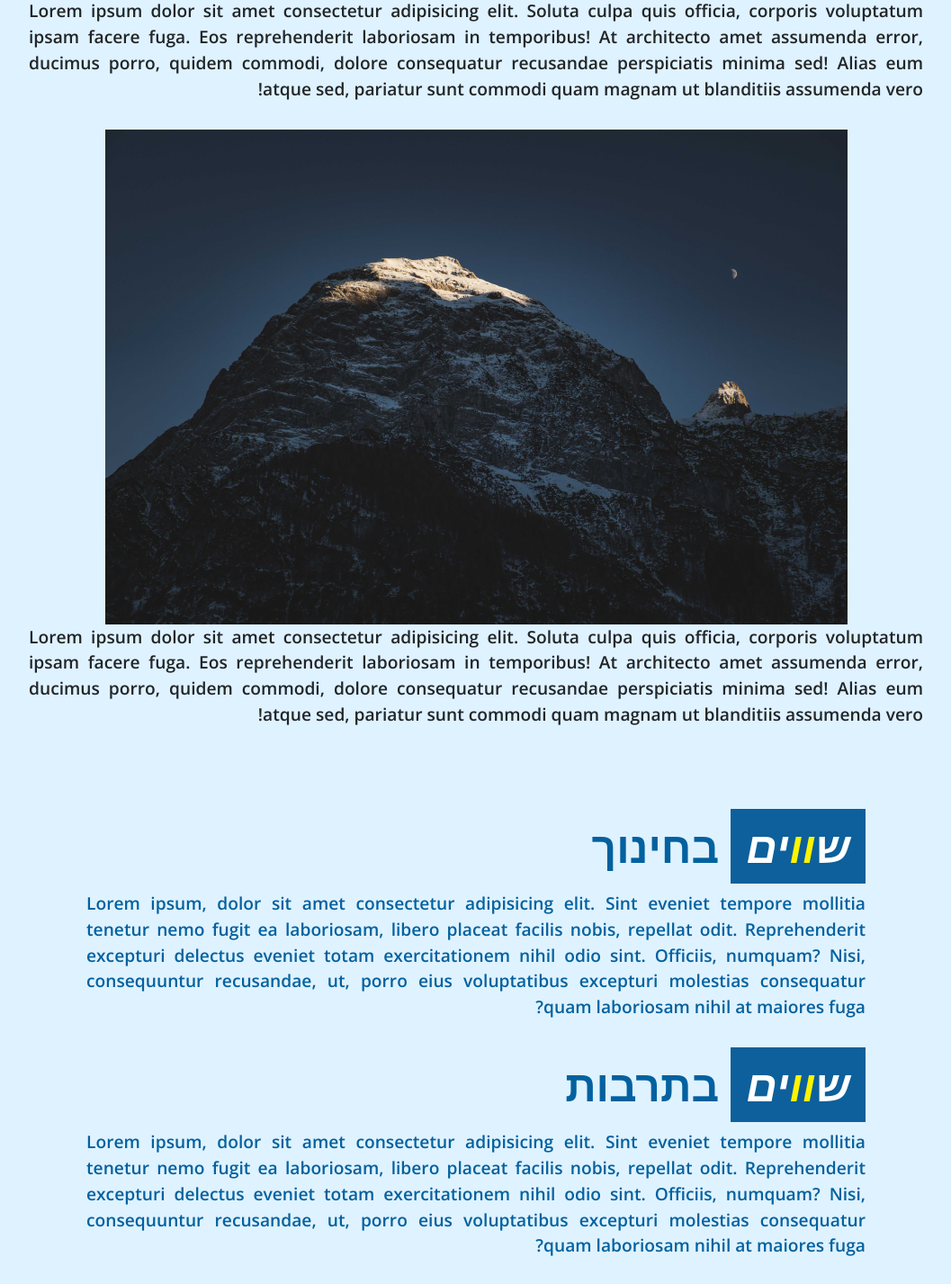
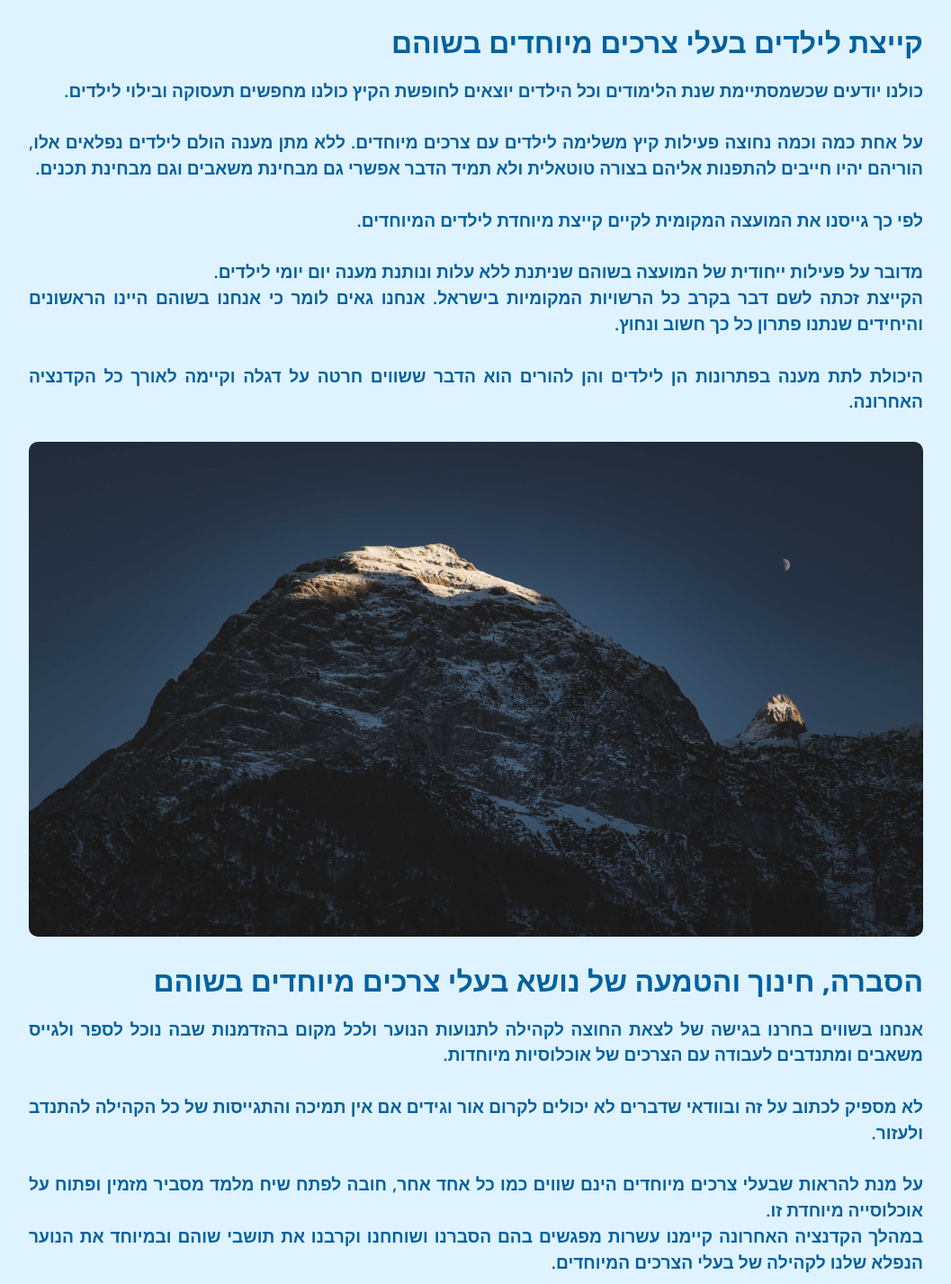
Before and after one commit to GuySha123/shavim, a React (Vite) app: page / in a window 1280 px wide. Shown: the part 8497-9924 px from the top of the page at 90% size, without its empty margins (111-1168 px from the left). Built offline with nearby package versions, Linux system fonts and the light colour scheme; the HTML template or start-up script is replaced by a standard one.

Commit message:
added content to the party's action

```diff
--- a/src/components/layouts/footer/Footer.tsx
+++ b/src/components/layouts/footer/Footer.tsx
@@ -16,7 +16,7 @@ function Footer() {
             <JoinUsTitle>צטרפו אלינו!</JoinUsTitle>
             <FooterSocialMedia>
                 <SocialMediaAnchor
-                    href='#'
+                    href='https://www.instagram.com/shavvim/?igsh=c255Z2N0c202bXhz'
                     target='_blank'
                     style={{ color: `#e1306c` }}
                     title='קישור לעמוד האינסטגרם'
--- a/src/components/sections/partys-actions/PartysActions.styles.tsx
+++ b/src/components/sections/partys-actions/PartysActions.styles.tsx
@@ -1,16 +1,27 @@
 import styled from 'styled-components';
-import exampleOne from '../../../assets/photos/other/example-1.jpg';
 
 export const PartysActionsContainer = styled.div`
+    color: #03619f;
     width: 100%;
     padding: 15px;
+
+    @media (max-width: 1025px) {
+        padding: 10px;
+        h2 {
+            font-size: 2em;
+        }
+    }
 `;
 export const PartysActionsTitleContainer = styled.div`
     display: flex;
+    margin: 0 15vw;
+    @media (max-width: 1025px) {
+        justify-content: center;
+        margin: 0;
+    }
 `;
 
 export const ActionsTitleHeadingTwo = styled.h2`
-    width: 150px;
     font-size: 3em;
     padding: 0.8rem;
     text-align: center;
@@ -29,25 +40,32 @@ export const ActionsContent = styled.div`
     align-items: center;
     margin: 30px 20vw;
 
+    h3 {
+        font-size: 2em;
+        font-weight: 700;
+        margin: 30px 0 20px 0;
+    }
+
     @media (max-width: 320px) {
         margin: 0;
     }
 
     @media (min-width: 321px) and (max-width: 1025px) {
-        margin: 0;
+        margin: 40px 0;
     }
     @media (min-width: 1025px) and (max-width: 1280px) {
         margin: 30px 10vw;
     }
 `;
 
-export const ActionsPictures = styled.div`
-    background-image: url(${exampleOne});
+export const ActionsPictures = styled.div<{ $image: string }>`
+    background-image: url(${(props) => props.$image});
     width: 100%;
     min-height: 550px;
     background-repeat: no-repeat;
     background-position: center;
-    background-size: contain, cover;
+    background-size: cover;
+    border-radius: 10px;
 
     @media (max-width: 320px) {
         margin: 0;
@@ -59,7 +77,6 @@ export const ActionsPictures = styled.div`
     }
 
     @media (max-width: 1025px) {
-        background-size: cover;
         width: 100%;
     }
 
--- a/src/components/sections/partys-actions/PartysActions.tsx
+++ b/src/components/sections/partys-actions/PartysActions.tsx
@@ -1,3 +1,4 @@
+import { PartyActions } from '../../../data/party-actions-data';
 import ShavimLogoHeadingSecond from '../../logo/ShavimLogoHeadingSecond';
 import {
     ActionsContent,
@@ -7,39 +8,28 @@ import {
     PartysActionsTitleContainer,
 } from './PartysActions.styles';
 
-function PartysActions() {
+type PartyActionsProps = {
+    data: PartyActions[];
+};
+
+function PartysActions({ data }: PartyActionsProps) {
     return (
         <PartysActionsContainer>
             <PartysActionsTitleContainer>
                 <ShavimLogoHeadingSecond />{' '}
-                <ActionsTitleHeadingTwo>למענכם</ActionsTitleHeadingTwo>
+                <ActionsTitleHeadingTwo>למען הקהילה</ActionsTitleHeadingTwo>
             </PartysActionsTitleContainer>
-            <ActionsContent>
-                <ActionsPictures title={`example1`} />
 
-                <p>
-                    Lorem ipsum dolor sit amet consectetur adipisicing elit.
-                    Soluta culpa quis officia, corporis voluptatum ipsam facere
-                    fuga. Eos reprehenderit laboriosam in temporibus! At
-                    architecto amet assumenda error, ducimus porro, quidem
-                    commodi, dolore consequatur recusandae perspiciatis minima
-                    sed! Alias eum atque sed, pariatur sunt commodi quam magnam
-                    ut blanditiis assumenda vero!
-                </p>
-            </ActionsContent>
-            <ActionsContent>
-                <ActionsPictures title={`example1`} />
-
-                <p>
-                    Lorem ipsum dolor sit amet consectetur adipisicing elit.
-                    Soluta culpa quis officia, corporis voluptatum ipsam facere
-                    fuga. Eos reprehenderit laboriosam in temporibus! At
-                    architecto amet assumenda error, ducimus porro, quidem
-                    commodi, dolore consequatur recusandae perspiciatis minima
-                    sed! Alias eum atque sed, pariatur sunt commodi quam magnam
-                    ut blanditiis assumenda vero!
-                </p>
-            </ActionsContent>
+            {data.map((item, index) => (
+                <ActionsContent key={index}>
+                    <ActionsPictures
+                        $image={item.actionPic}
+                        title={`${item.alt}`}
+                    />
+                    <h3>{item.title}</h3>
+                    <p>{item.description}</p>
+                </ActionsContent>
+            ))}
         </PartysActionsContainer>
     );
 }
--- /dev/null
+++ b/src/data/party-actions-data.ts
@@ -0,0 +1,34 @@
+import shavimKrembo from '../assets/photos/other/shavim-krembo.jpg';
+import shavimSummercamp from '../assets/photos/other/shavim-summercamp.jpg';
+import examplePic from '../assets/photos/other/example-1.jpg';
+
+export type PartyActions = {
+    title: string;
+    alt: string;
+    description: string;
+    actionPic: string;
+};
+
+export const partyActionsData: PartyActions[] = [
+    {
+        title: 'קייצת לילדים בעלי צרכים מיוחדים בשוהם',
+        alt: 'תמונה: קייצת לילדים בעלי צרכים מיוחדים בשוהם',
+        description:
+            'כולנו יודעים שכשמסתיימת שנת הלימודים וכל הילדים יוצאים לחופשת הקיץ כולנו מחפשים תעסוקה ובילוי לילדים.\n\nעל אחת כמה וכמה נחוצה פעילות קיץ משלימה לילדים עם צרכים מיוחדים. ללא מתן מענה הולם לילדים נפלאים אלו, הוריהם יהיו חייבים להתפנות אליהם בצורה טוטאלית ולא תמיד הדבר אפשרי גם מבחינת משאבים וגם מבחינת תכנים.\n\nלפי כך גייסנו את המועצה המקומית לקיים קייצת מיוחדת לילדים המיוחדים.\n\nמדובר על פעילות ייחודית של המועצה בשוהם שניתנת ללא עלות ונותנת מענה יום יומי לילדים.\nהקייצת זכתה לשם דבר בקרב כל הרשויות המקומיות בישראל. אנחנו גאים לומר כי אנחנו בשוהם היינו הראשונים והיחידים שנתנו פתרון כל כך חשוב ונחוץ.\n\nהיכולת לתת מענה בפתרונות הן לילדים והן להורים הוא הדבר ששווים חרטה על דגלה וקיימה לאורך כל הקדנציה האחרונה.',
+        actionPic: shavimSummercamp,
+    },
+    {
+        title: 'הסברה, חינוך והטמעה של נושא בעלי צרכים מיוחדים בשוהם',
+        alt: 'תמונה: הסברה, חינוך והטמעה של נושא בעלי צרכים מיוחדים בשוהם',
+        description:
+            'אנחנו בשווים בחרנו בגישה של לצאת החוצה לקהילה לתנועות הנוער ולכל מקום בהזדמנות שבה נוכל לספר ולגייס משאבים ומתנדבים לעבודה עם הצרכים של אוכלוסיות מיוחדות.\n\nלא מספיק לכתוב על זה ובוודאי שדברים לא יכולים לקרום אור וגידים אם אין תמיכה והתגייסות של כל הקהילה להתנדב ולעזור.\n\nעל מנת להראות שבעלי צרכים מיוחדים הינם שווים כמו כל אחד אחר, חובה לפתח שיח מלמד מסביר מזמין ופתוח על אוכלוסייה מיוחדת זו.\nבמהלך הקדנציה האחרונה קיימנו עשרות מפגשים בהם הסברנו ושוחחנו וקרבנו את תושבי שוהם ובמיוחד את הנוער הנפלא שלנו לקהילה של בעלי הצרכים המיוחדים.\n\nהשיח הפתוח והכנה יצרו אווירה נפלאה של תמיכה ושל רצון לעזור וכמובן הבנה מלאה של הצורך בראיית השונה ובקירובו וקבלתו בתוך החברה.\nבמפגשים נכחו אלפים מתושבי שוהם שבנוכחותם הפגינו את הערכה והפתיחות והערבות ההדדית ששוהם כל כך מצטיינת בה.',
+        actionPic: examplePic,
+    },
+    {
+        title: 'הבאנו את תנועת הנוער "כנפיים של קרמבו" לשוהם.',
+        alt: 'תמונה: הבאנו את תנועת הנוער "כנפיים של קרמבו" לשוהם',
+        description:
+            'כשיש לך בת או בן משפחה עם צרכים מיוחדים השאיפה היא תמיד למלא את כל מחסורו ולתת לו את התחושה שהוא שווה והוא כמו כולם.\n\nמתוך הראייה ההוליסטית הזו ראינו גם את הצרכים של החינוך המשלים עבור הילדים עם הצרכים המיוחדים ופעלנו כבר בשנה הראשונה לבחירתנו להביא לשוהם את תנועת הנוער הנפלאה והכל כך מיוחדת "כנפיים של קרמבו".\n\nלא רק שהילדים עם הצרכים המיוחדים קיבלו מענה מושלם לפעילויות אחר הצהריים, כמו הילדים בתנועות הנוער האחרות, אלא גם המתנדבים המדריכים והצוות של התנועה קיבל אפשרות להתנדב ולפעול בצורה יוצאת מן הכלל ובכך לפתח את הערבות ההדדית ורוח ההתנדבות הכל כך חשובים להתפתחותה של חברה בריאה.',
+        actionPic: shavimKrembo,
+    },
+];
--- a/src/page/Home.tsx
+++ b/src/page/Home.tsx
@@ -4,6 +4,7 @@ import WelcomeSection from '../components/sections/welcome/WelcomeSection';
 import { PageContainer } from './Home.styles';
 import { memberData } from '../data/member-data';
 import { shavimData } from '../data/shavim-value';
+import { partyActionsData } from '../data/party-actions-data';
 import PartysActions from '../components/sections/partys-actions/PartysActions';
 
 export default function Home() {
@@ -11,7 +12,7 @@ export default function Home() {
         <PageContainer>
             <WelcomeSection />
             <PartyPlatform data={memberData} />
-            <PartysActions />
+            <PartysActions data={partyActionsData} />
             <Introduction data={shavimData} />
         </PageContainer>
     );
```
Also changed, not shown: src/components/sections/welcome/WelcomeSection.styles.tsx (+10 -6 lines), src/assets/photos/other/shavim-krembo.jpg (added), src/assets/photos/other/shavim-summercamp.jpg (added).
